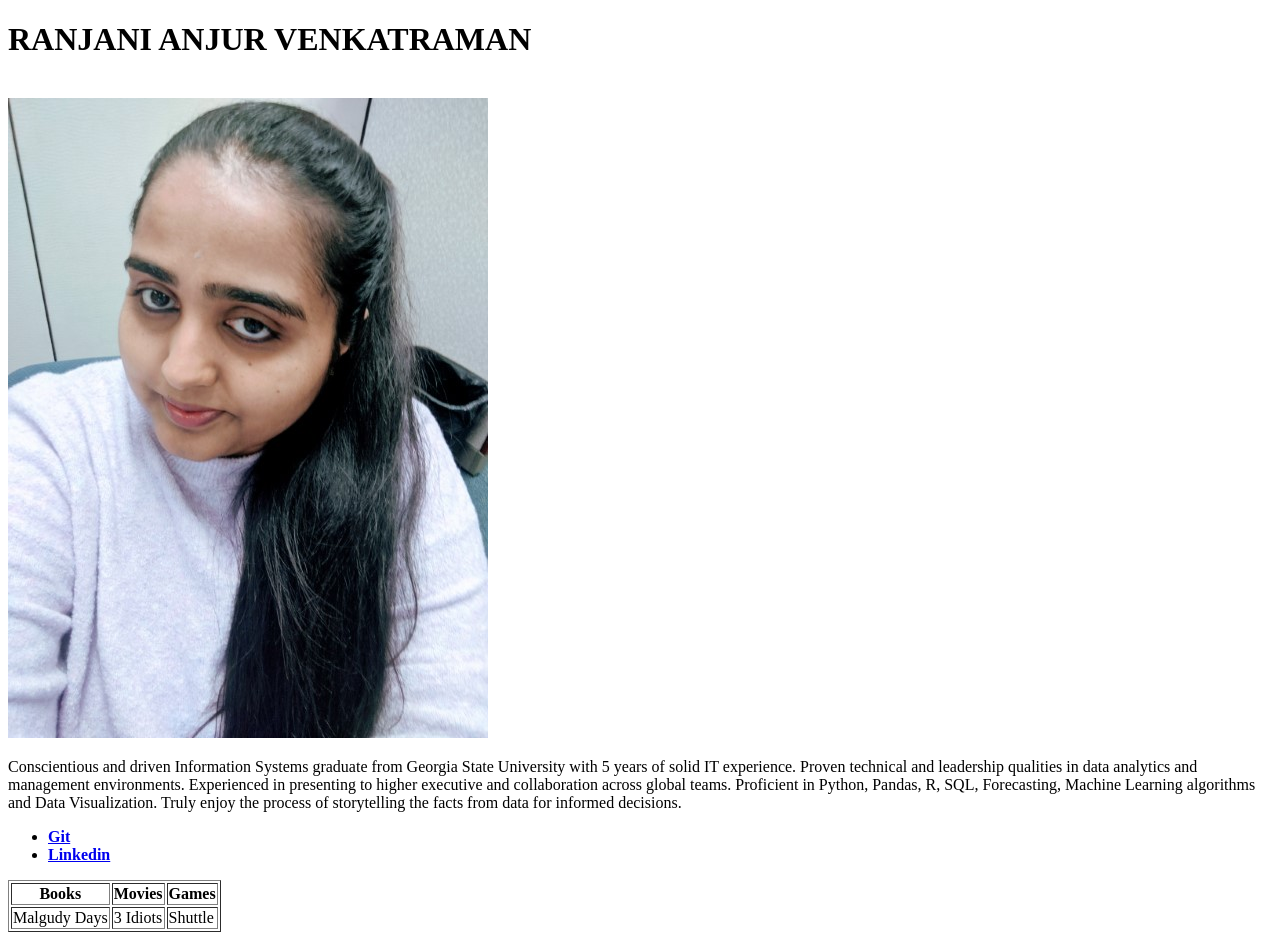
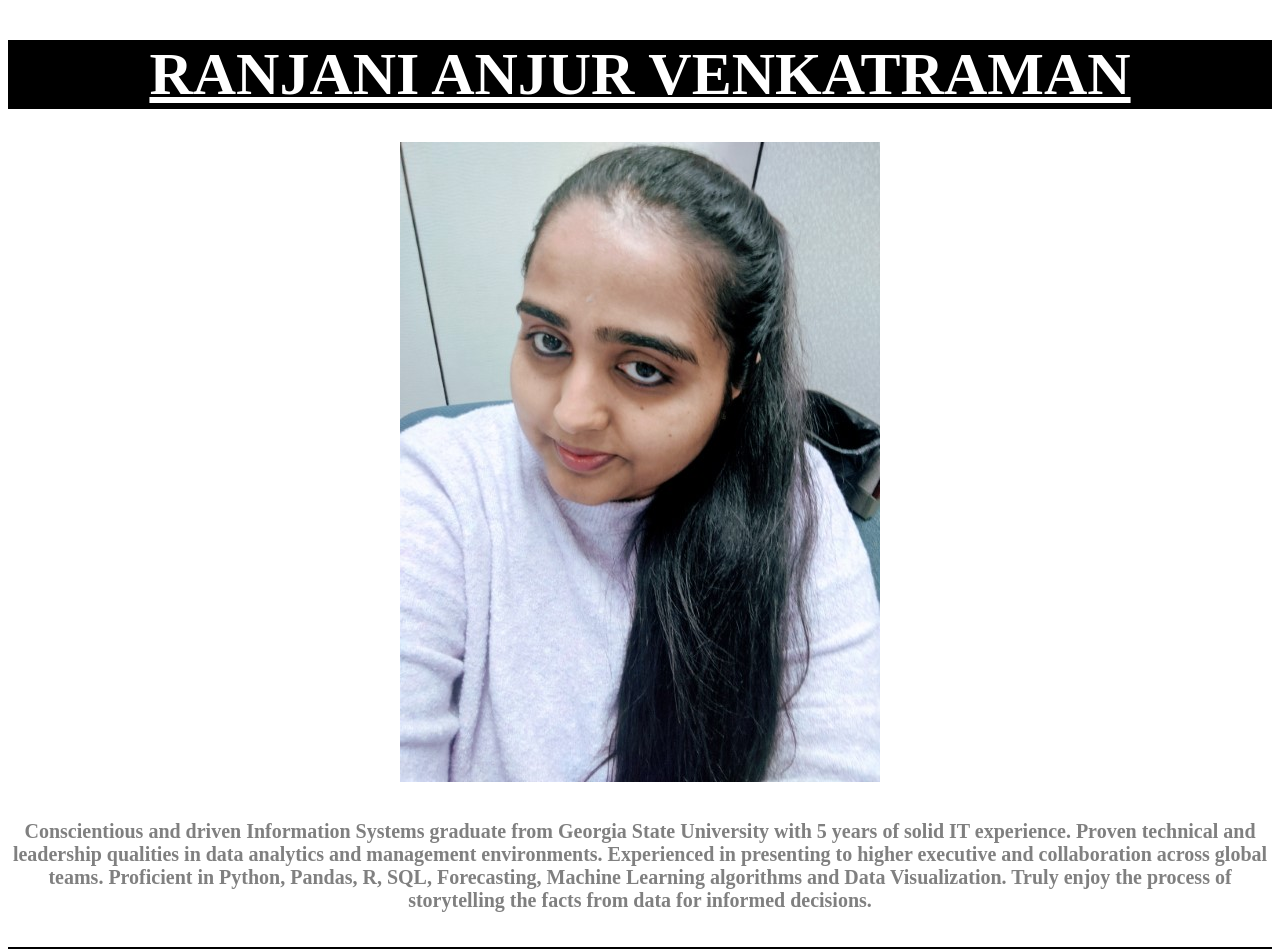
Before and after one commit to RanjaniAnjurVenkatraman/RanjaniAnjurVenkatraman.github.io, a plain HTML site: page index.html in a window 1280 px wide. Shown: the top 949 px of the page. Drawn offline with Linux system fonts and the light colour scheme.

Commit message:
Update index.html

```diff
--- a/index.html
+++ b/index.html
@@ -2,7 +2,67 @@
 <html lang="en-us">
 <head>
   <meta charset="UTF-8">
-  <title>Activity 1: Basic HTML Bio</title>
+  <title>ActivityBio</title>
+  <style>
+  /*
+    NOTE: Commenting is a bit different in CSS.
+    They start with forward-slash + asterisk
+    and end with back-slash + asterisk.
+    */
+
+  /* h1 heading tag */
+  h1 {
+    /* Put a 15-pixel margin at the bottom of the heading. */
+    margin-bottom: 15px;
+    /* Change the size of your font to 60 pixels high. */
+    font-size: 60px;
+    /* This will color the heading font white. */
+    color: white;
+    /* Align the text to the center of its enclosing element (e.g. div). */
+    text-align: center;
+    /* Underline the text. */
+    text-decoration: underline;
+    /* The background of the heading element will now be black. */
+    background-color: black;
+  }
+
+
+
+  /* All img tags */
+  img {
+    /*
+      Center a block element in the middle of its enclosing tag.
+      When you use the "auto" rule on both left and right margins,
+      your browser will do the math necessary to center a block element.
+      */
+    margin-left: auto;
+    margin-right: auto;
+    /* Block display (more on this later) */
+    display: block;
+  }
+
+  /* All p tags */
+  p {
+    text-align: center;
+    font-size: 20px;
+    /* Bold the text. */
+    font-weight: bold;
+    color: grey;
+  }
+
+  /* All unordered list tags */
+  ul {
+    text-align: center;
+    font-size: 35px;
+    /* Give an element a solid border. */
+    border-style: solid;
+    /* Render the border 5 pixels thick. */
+    border-width: 5px;
+    /* Include bullets in the content flow. */
+    /* More info here: http://www.w3schools.com/cssref/pr_list-style-position.asp */
+    list-style-position: inside;
+  }
+</style>
 </head>
 
 <body>
```
